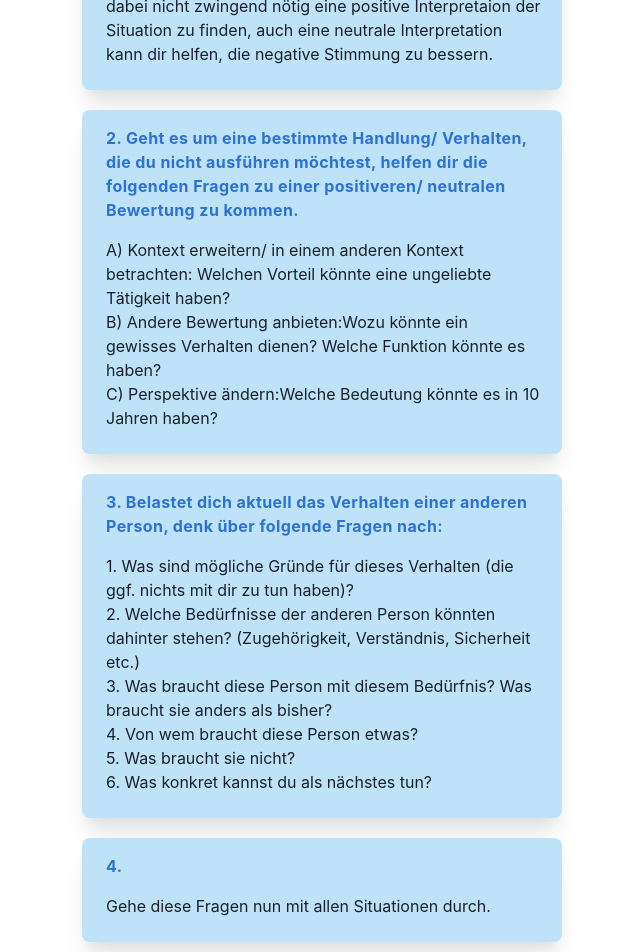
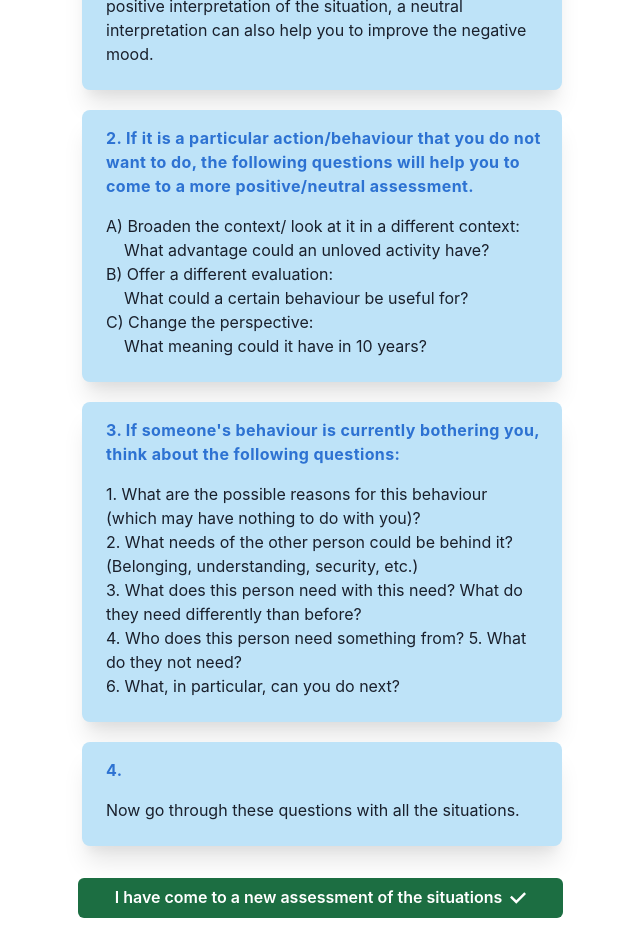
Before and after one commit to TUBerlin-Kopfsachen-Browser-Frontend/kopfsachen-app, a React (Create React App) app: page /resources/reframing1 in a window 1280 px wide. Shown: the part 260-1212 px from the top of the page, without its empty margins (363-1003 px from the left). Built offline with nearby package versions, Linux system fonts and the light colour scheme.

Commit message:
reframing second part in english

```diff
--- a/src/routes/Reframing.tsx
+++ b/src/routes/Reframing.tsx
@@ -108,7 +108,7 @@ export default function New() {
               type="submit"
               onClick={() => navigate("/resources/reframing1")}
               whiteSpace={mobile ? "initial" : "unset"}
-            // rightIcon={<CheckIcon/>}
+            rightIcon={<CheckIcon/>}
             >
               These are all situations bothering me at the moment
             </Button>
--- a/src/routes/Reframing1.tsx
+++ b/src/routes/Reframing1.tsx
@@ -84,9 +84,9 @@ export default function ReframingText() {
           colorScheme="success"
           whiteSpace={mobile ? "initial" : "unset"}
           maxWidth="485px"
-          // rightIcon={<CheckIcon/>}
+          rightIcon={<CheckIcon/>}
         >
-          Ich bin zu einer neuen Bewertung der Situationen gekommen
+          I have come to a new assessment of the situations
         </Button>
         {/* </Flex> */}
         <Modal isOpen={isOpen} onClose={onClose}>
@@ -158,24 +158,27 @@ export default function ReframingText() {
 
 const data = {
   title: "1.",
-  text: "Nun geht es darum die Perspektive zu wechseln und die Situationen in einen neuen Rahmen zu stellen. Es ist dabei nicht zwingend nötig eine positive Interpretaion der Situation zu finden, auch eine neutrale Interpretation kann dir helfen, die negative Stimmung zu bessern.",
+  text: "Now it is about changing the perspective and putting the situation into a new framing. It is not necessary to find a positive interpretation of the situation, a neutral interpretation can also help you to improve the negative mood.",
 };
 
 const data1 = {
   title1:
-    "2. Geht es um eine bestimmte Handlung/ Verhalten, die du nicht ausführen möchtest, helfen dir die folgenden Fragen zu einer positiveren/ neutralen Bewertung zu kommen.",
+    "2. If it is a particular action/behaviour that you do not want to do, the following questions will help you to come to a more positive/neutral assessment.",
   text1:
-    "A) Kontext erweitern/ in einem anderen Kontext betrachten: Welchen Vorteil könnte eine ungeliebte Tätigkeit haben?\nB) Andere Bewertung anbieten:Wozu könnte ein gewisses Verhalten dienen? Welche Funktion könnte es haben?\nC) Perspektive ändern:Welche Bedeutung könnte es in 10 Jahren haben?",
+    `A) Broaden the context/ look at it in a different context:
+    What advantage could an unloved activity have?\nB) Offer a different evaluation:
+    What could a certain behaviour be useful for?\nC) Change the perspective:
+    What meaning could it have in 10 years?`,
 };
 
 const data2 = {
   title2:
-    "3. Belastet dich aktuell das Verhalten einer anderen Person, denk über folgende Fragen nach:",
+    "3. If someone's behaviour is currently bothering you, think about the following questions:",
   text2:
-    "1. Was sind mögliche Gründe für dieses Verhalten (die ggf. nichts mit dir zu tun haben)?\n2. Welche Bedürfnisse der anderen Person könnten dahinter stehen? (Zugehörigkeit, Verständnis, Sicherheit etc.)\n3. Was braucht diese Person mit diesem Bedürfnis? Was braucht sie anders als bisher?\n4. Von wem braucht diese Person etwas?\n5. Was braucht sie nicht?\n6. Was konkret kannst du als nächstes tun?",
+    `1. What are the possible reasons for this behaviour (which may have nothing to do with you)?\n2. What needs of the other person could be behind it? (Belonging, understanding, security, etc.)\n3. What does this person need with this need? What do they need differently than before?\n4. Who does this person need something from? 5. What do they not need?\n6. What, in particular, can you do next?`
 };
 
 const data3 = {
   title3: "4. ",
-  text3: "Gehe diese Fragen nun mit allen Situationen durch. ",
+  text3: "Now go through these questions with all the situations.",
 };
```
